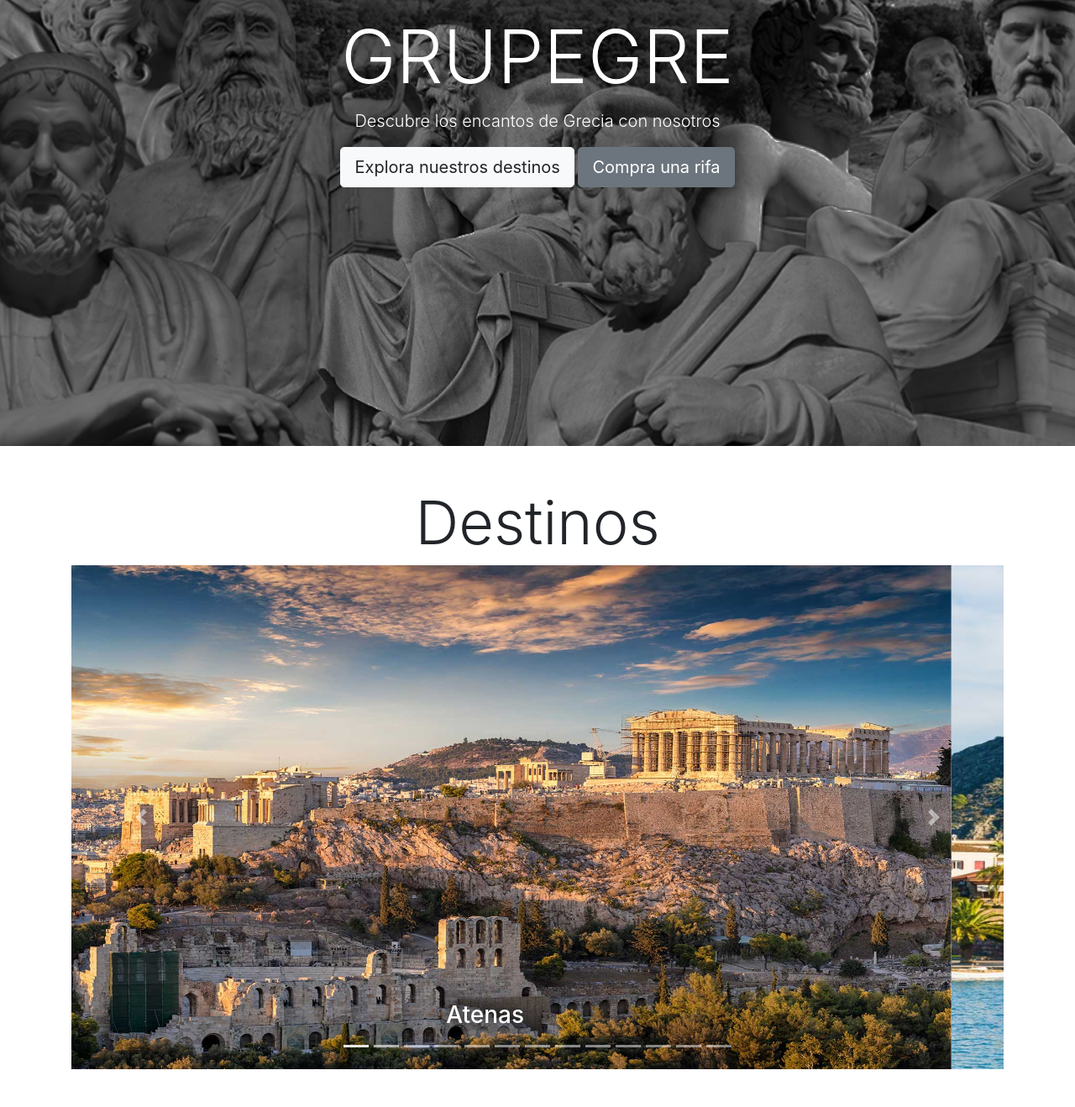
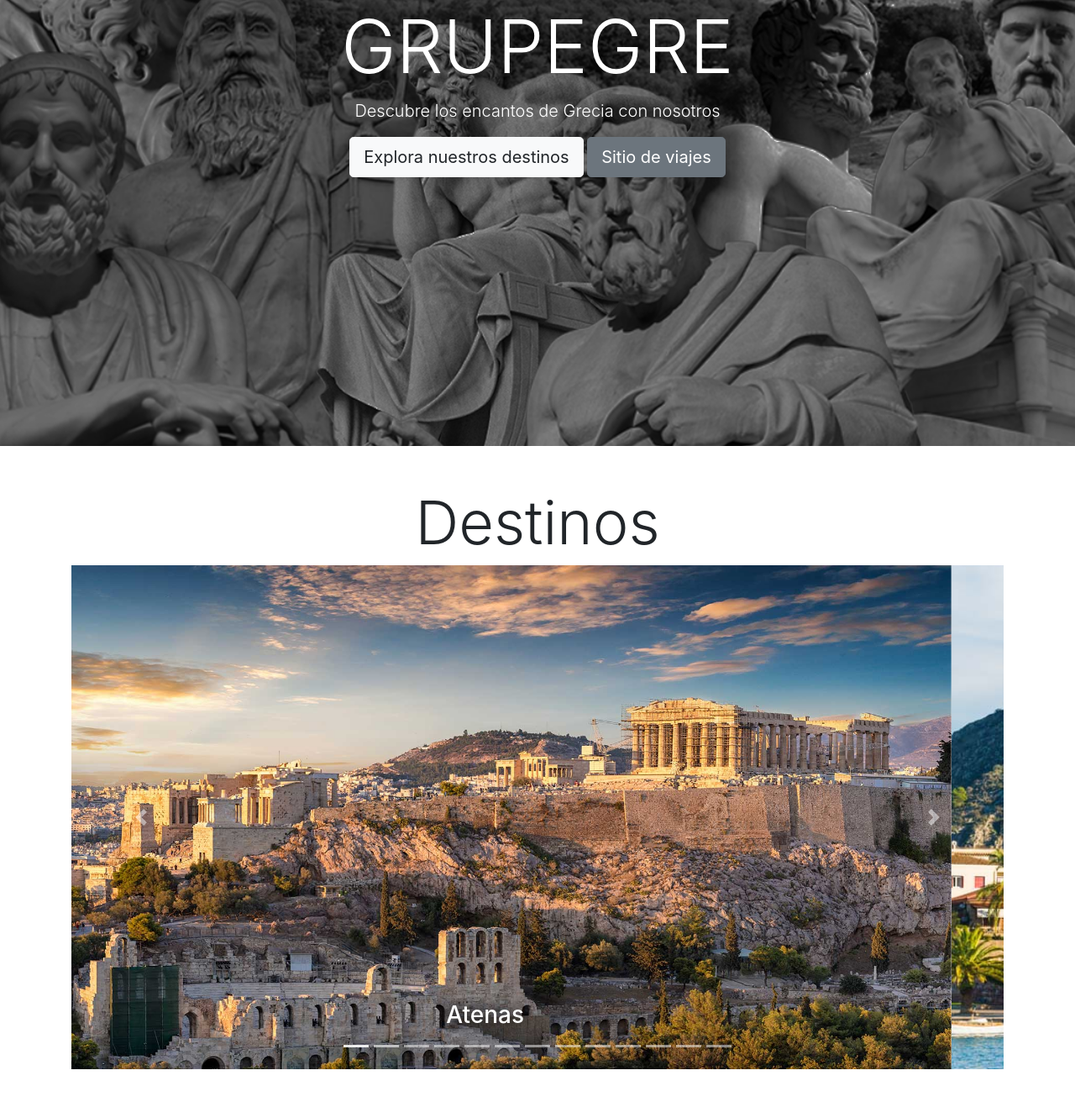
Before and after one commit to mateosebpe/grupegre, a plain HTML site: page index.html in a window 1280 px wide. Shown: the part 269-1587 px from the top of the page at 84% size. Drawn offline with nearby package versions, Linux system fonts and the light colour scheme.

Commit message:
Update index.html

```diff
--- a/index.html
+++ b/index.html
@@ -14,7 +14,8 @@
 
         .carousel-item img {
             height: 600px;
-            object-fit: cover top;
+            object-fit: cover;
+            object-position: middle;
         }
 
         .carousel-caption {
@@ -47,16 +48,16 @@
     </nav>
 
     <section id="inicio" class="hero bg-primary text-white text-center d-flex align-items-center" style="background-image: url('public/img/fondo\ web.png'); background-repeat: no-repeat; background-size: cover; background-position: center; height: 100vh;">
-        <div class="container pb-4">
+        <div class="container pb-5">
           <h1 class="display-2">GRUPEGRE</h1>
           <p class="lead">Descubre los encantos de Grecia con nosotros</p>
           <a class="btn btn-light btn-lg" href="#destinos" role="button">Explora nuestros destinos</a>
-          <a class="btn btn-secondary btn-lg" href="#destinos" role="button">Compra una rifa</a>
+          <a class="btn btn-secondary btn-lg" href="https://www.culturaenmovimiento.com/viaje/Grupo_de_Viaje_de_FHCE_-_GRECIA_2025/ROJRXKQSHO3X/0/0/" role="button">Sitio de viajes</a>
         </div>
       </section>
 
     <!-- Itinerario -->
-    <section id="destinos" class="container  py-5">
+    <section id="destinos" class="container  my-5">
         <h2 class="text-center display-3">Destinos</h2>
         <div id="carouselItinerario" class="carousel slide" data-ride="carousel">
             <ol class="carousel-indicators">
```
